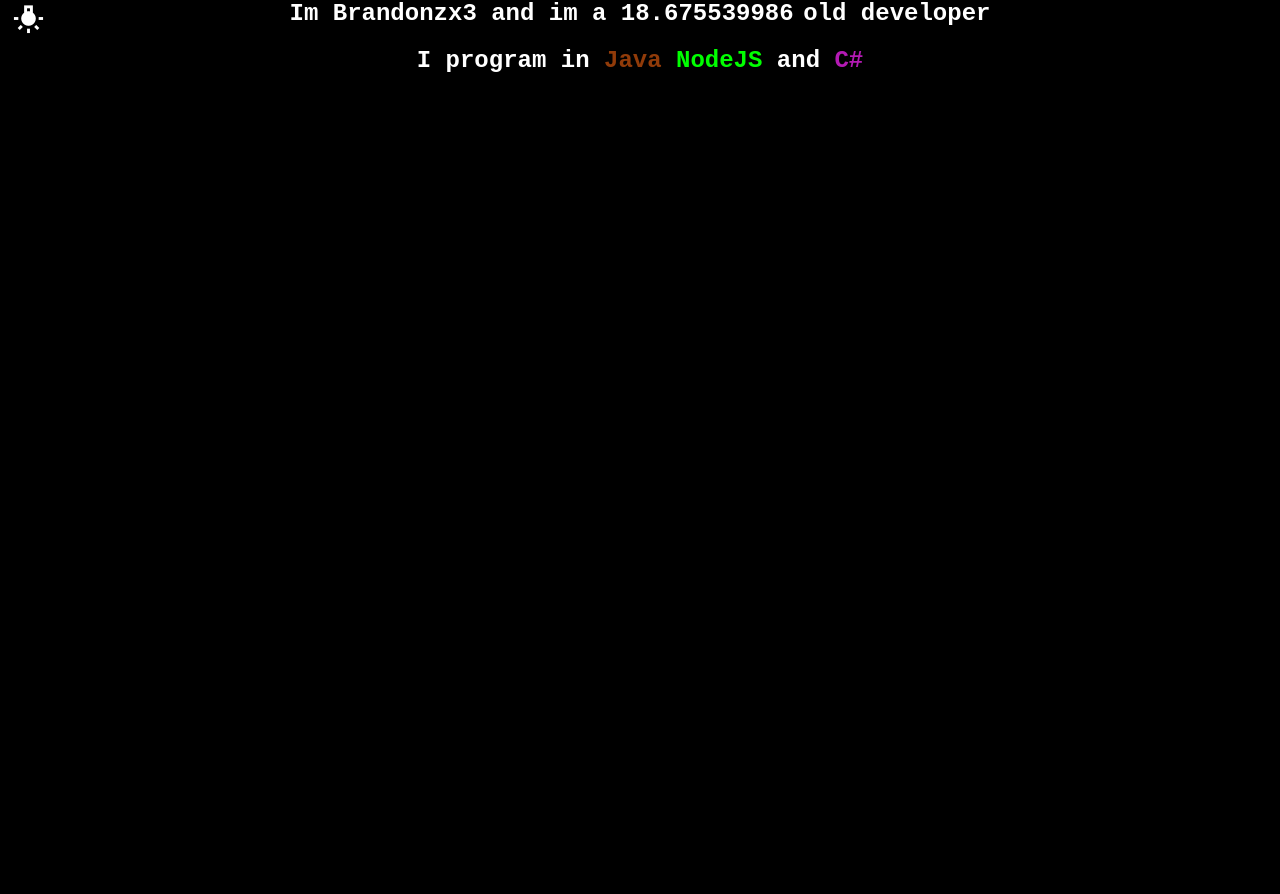
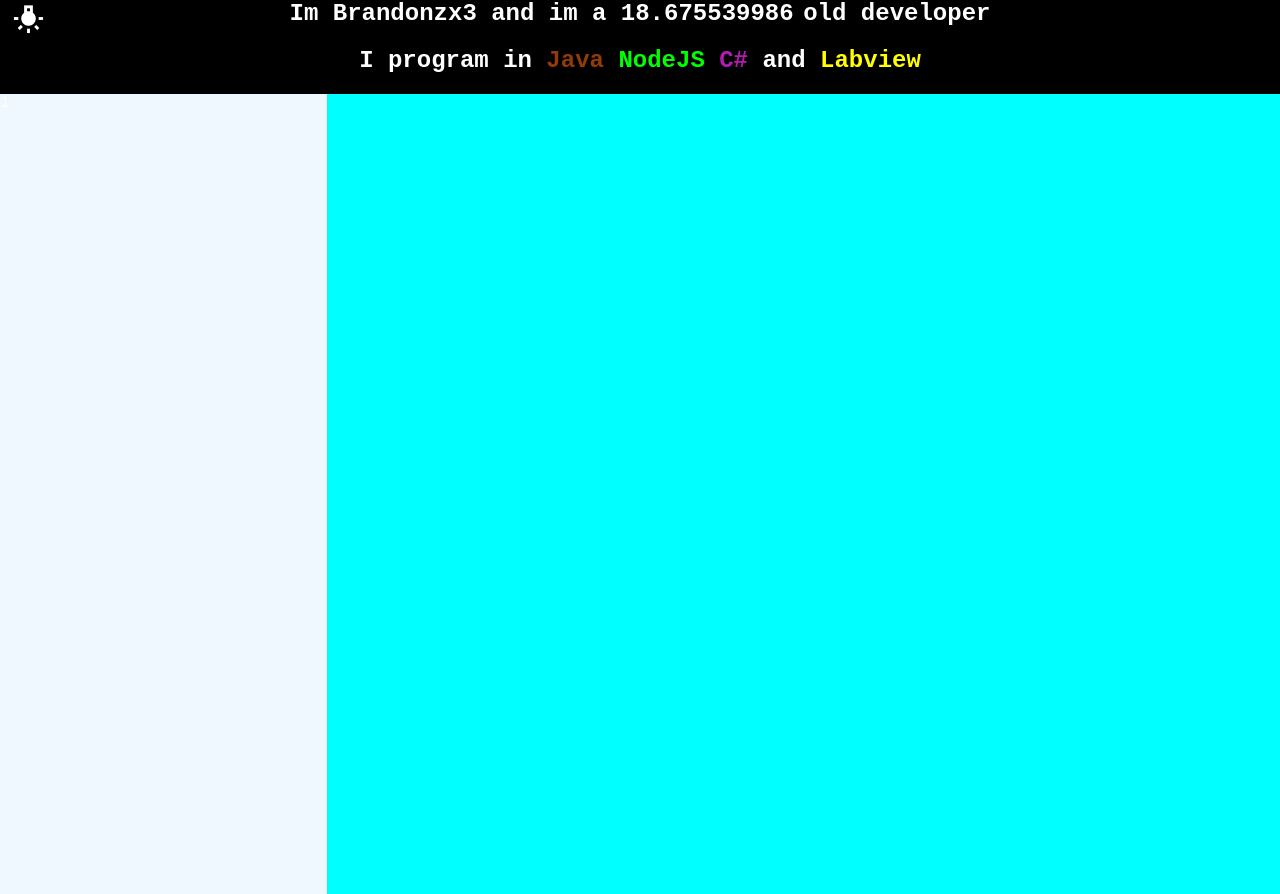
Before and after one commit to brandonzx3/portfolio, a website: page client/index.html in a window 1280 px wide. Before the commit the page ends 800 px from the top, so only its background shows below. Drawn offline with Linux system fonts and the light colour scheme.

Commit message:
changed stuff:

```diff
--- a/client/index.css
+++ b/client/index.css
@@ -35,3 +35,14 @@
 #lightbulb {
     font-size: 35;
 }
+
+#grid{
+    display: grid;
+    grid-template-columns: auto auto auto auto;
+    height: 100%;
+    background-color: aqua;
+}
+
+.grid-item {
+    background-color: aliceblue;
+}
--- a/client/index.html
+++ b/client/index.html
@@ -8,7 +8,10 @@
         <button type="button" id="themeButton"><span class="material-icons" id="lightbulb">tungsten</span></button>
         <div id="main">
             <h2>Im Brandonzx3 and im a <span id="age"></span> old developer</h2>
-            <h2>I program in <span style="color: rgb(145, 59, 9);">Java</span> <span style="color: lime;">NodeJS</span> and <span style="color: rgb(180, 26, 180);">C#</span></h2>
+            <h2>I program in <span style="color: rgb(145, 59, 9);">Java</span> <span style="color: lime;">NodeJS</span> <span style="color: rgb(180, 26, 180);">C#</span> and <span style="color: yellow;">Labview</span></h2>
+        </div>
+        <div id="grid">
+            <div class="grid-item">1</div>
         </div>
     </body>
     <script src="js/age.js"></script>
--- a/client/js/age.js
+++ b/client/js/age.js
@@ -1,5 +1,4 @@
 let ageEL = document.getElementById("age");
-
 
 var age, daysBetweenDates;
 daysBetweenDates = function(d1, d2) {
```
Also changed, not shown: client/js/theme.js (+8 -8 lines).
